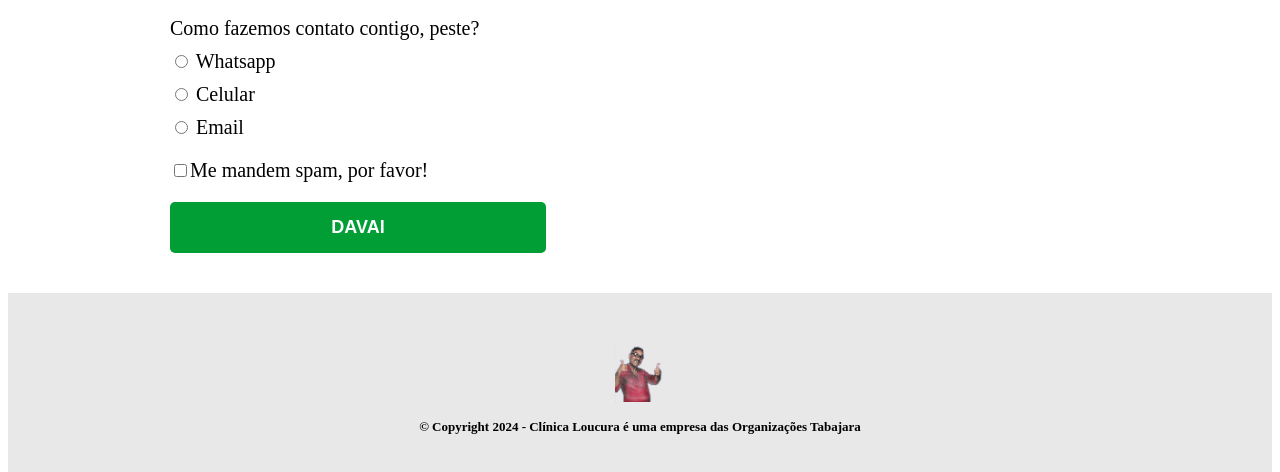
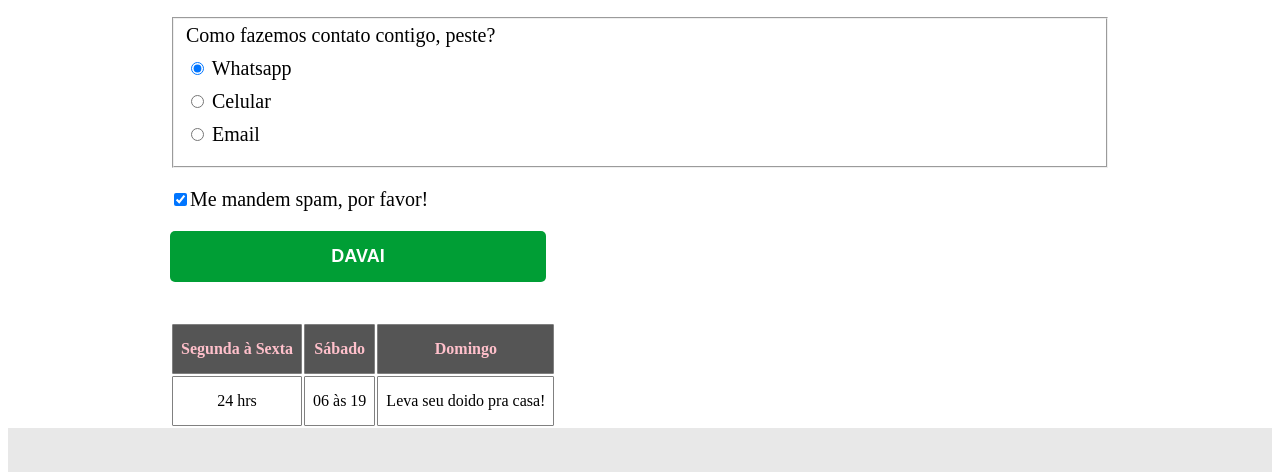
Before and after one commit to Drakkull/frontEndTest, a plain HTML site: page ligue.html in a window 1280 px wide. Shown: the part 807-1279 px from the top of the page. Drawn offline with Linux system fonts and the light colour scheme.

Commit message:
Added few sections and tags into the services

```diff
--- a/ligue.html
+++ b/ligue.html
@@ -15,7 +15,7 @@
         <header>
     <div class="box">
             <h1>
-                <img width="150px" src="creyson.png">
+                <img width="150px" src="creyson.png" alt="LogoClinica">
             </h1>
         <nav>
             <ul>
@@ -31,20 +31,23 @@
 
        <form>
         <label for="name"> Nome: </label>
-        <input type="text" id="name" class="inputa">
+        <input type="text" id="name" class="inputa" required>
 
         <label for="mail"> Email: </label>
-        <input type="text" id="mail" class="inputa">
+        <input type="text" id="mail" class="inputa" required>
 
         <label for="cel"> Tel: </label>
-        <input type="text" id="cel" class="inputa">
+        <input type="text" id="cel" class="inputa" required>
 
         <label for="message">Sugestões:</label>
         <textarea cols="70" rows="15" id="message" class="inputa"> </textarea>
-        <div>
+
+
+
+        <fieldset>
             <p>Como fazemos contato contigo, peste?</p>
             <label for="zap">
-                <input type="radio" name="contact" id="zap" value="Whatsapp"> Whatsapp
+                <input type="radio" name="contact" id="zap" value="Whatsapp" checked> Whatsapp
             </label>
             <label for="celula">
                 <input type="radio" name="contact" id="celula" value="Celular"> Celular
@@ -52,10 +55,10 @@
             <label for="zmail">
                 <input type="radio" name="contact" id="zmail" value="Email"> Email
             </label>
-        </div>
+        </fieldset>
 
         <label class="checkbox">
-            <input type="checkbox" id="news" value="yep">Me mandem spam, por favor!
+            <input type="checkbox" id="news" value="yep" checked>Me mandem spam, por favor!
         </label>
 
         <input type="submit" value="DAVAI" class="enviar">
@@ -64,6 +67,19 @@
 
 
        </form>
+
+       <table>
+        <tr>
+            <th>Segunda à Sexta</th>
+            <th>Sábado</th>
+            <th>Domingo</th>
+        </tr>
+        <tr>
+            <td>24 hrs</td>
+            <td>06 às 19</td>
+            <td>Leva seu doido pra casa!</td>
+        </tr>
+       </table>
 
 
 
@@ -74,7 +90,7 @@
     </main>
     <footer>
 
-        <img width="50px" src="creyson.png">
+        <img width="50px" src="creyson.png" alt="LogoClinica">
         <p>&copy Copyright 2024 - Clínica Loucura é uma empresa das Organizações Tabajara</p>
 
     </footer>
--- a/style.css
+++ b/style.css
@@ -114,6 +114,22 @@ form label, form p{
     background: aqua;
 }
 
+table{
+    margin-top: 20px 0 40px;
+}
+th{
+    background: #555555;
+    color: pink;
+
+}
+
+th , td{
+    border: 1px solid gray;
+    border-radius: 1px;
+    text-align: center;
+    padding: 15px 8px;
+}
+
 footer{
     background-color: #e8e8e8;
     font-size: 13px;
```
